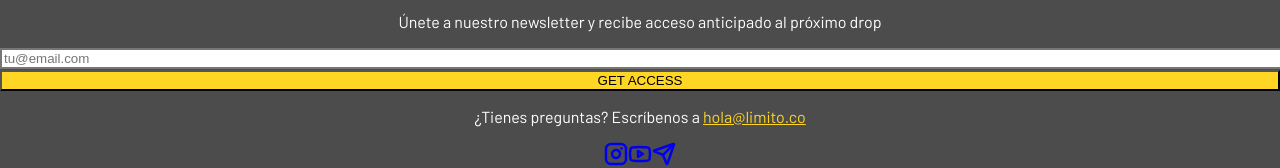
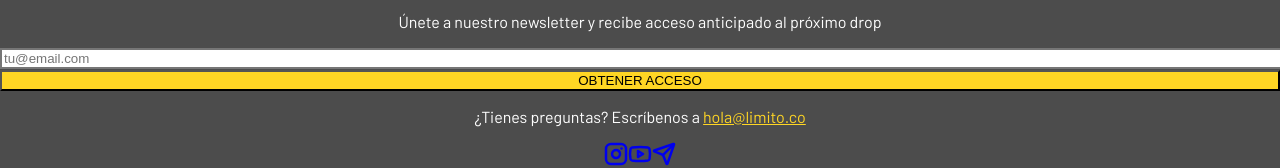
Before and after one commit to shy019/limito, a Next.js app: page /soldout in a window 1280 px wide. Shown: the part 435-603 px from the top of the page. Built offline with nearby package versions, Linux system fonts and the light colour scheme; no server answers.

Commit message:
fix: Traducir botón a OBTENER ACCESO en español

```diff
--- a/app/soldout/page.tsx
+++ b/app/soldout/page.tsx
@@ -132,7 +132,7 @@ export default function SoldOutPage() {
                   disabled={submitting}
                   className="w-full bg-[#ffd624] text-black py-5 text-base font-black uppercase tracking-wider rounded-xl transition-all disabled:opacity-50 hover:bg-[#ffed4e] hover:shadow-2xl hover:scale-105 active:scale-95"
                 >
-                  GET ACCESS
+                  {locale === 'es' ? 'OBTENER ACCESO' : 'GET ACCESS'}
                 </button>
               </form>
             )}
--- a/messages/es.json
+++ b/messages/es.json
@@ -5,7 +5,7 @@
     "newsletter": {
       "title": "Recibe notificaciones",
       "placeholder": "tu@email.com",
-      "button": "GET ACCESS",
+      "button": "OBTENER ACCESO",
       "success": "✓ ¡Gracias! Te avisaremos del lanzamiento",
       "error": "Error al suscribirse"
     },
```
